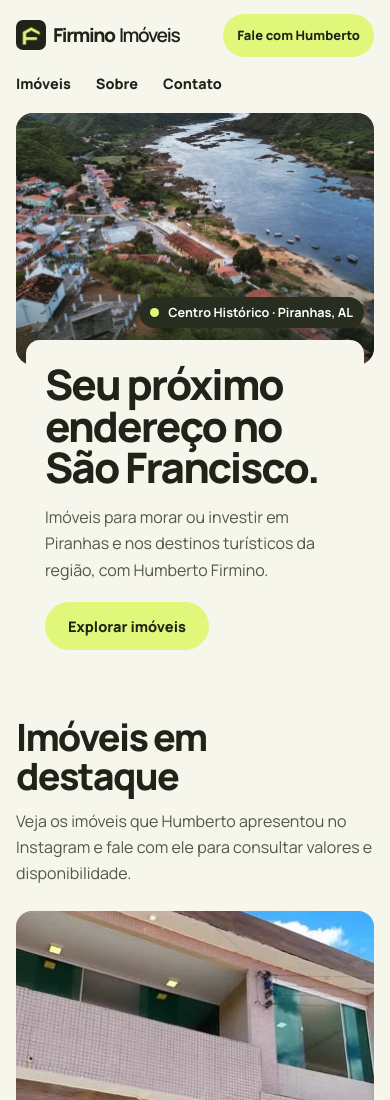
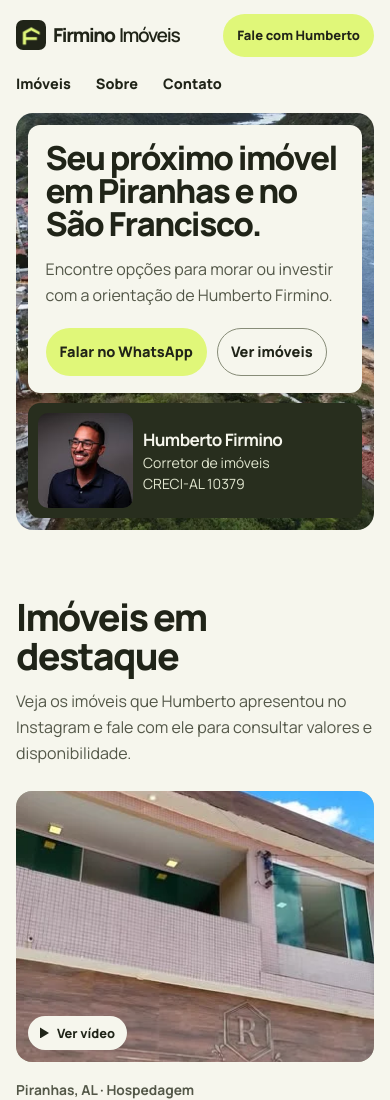
Before and after one commit to Dev-Felipefvs/site-firmino-imoveis, a plain HTML site: page index.html in a window 390 px wide. Shown: the top 1100 px of the page. Drawn offline with Linux system fonts and the light colour scheme.

Commit message:
Prepara site da Firmino Imóveis para publicação
Co-Authored-By: Codex Opus 5.5 <noreply@anthropic.com>

```diff
--- a/index.html
+++ b/index.html
@@ -9,7 +9,9 @@
   <meta property="og:title" content="Firmino Imóveis | Piranhas, Alagoas">
   <meta property="og:description" content="Imóveis em destinos turísticos. Fale com Humberto Firmino, CRECI-AL 10379.">
   <meta property="og:type" content="website">
-  <!-- EDITAR: adicionar canonical, og:url e og:image absolutos na publicação. -->
+  <meta property="og:url" content="https://dev-felipefvs.github.io/site-firmino-imoveis/">
+  <meta property="og:image" content="https://dev-felipefvs.github.io/site-firmino-imoveis/assets/rio.webp">
+  <link rel="canonical" href="https://dev-felipefvs.github.io/site-firmino-imoveis/">
   <link rel="icon" type="image/png" href="assets/favicon.png">
   <link rel="preload" href="assets/manrope.woff2" as="font" type="font/woff2" crossorigin>
   <link rel="stylesheet" href="style.css">
@@ -32,15 +34,23 @@
 
   <main id="conteudo">
     <section class="hero shell" aria-labelledby="titulo">
-      <div class="hero-scene">
-        <img class="hero-photo" src="assets/rio.webp" srcset="assets/rio-mobile.webp 900w, assets/rio.webp 1760w" sizes="93vw" width="1760" height="990" alt="Vista aérea do Centro Histórico de Piranhas, com o casario e o Rio São Francisco" fetchpriority="high">
-        <span class="photo-caption"><span class="location-dot" aria-hidden="true"></span> Centro Histórico · Piranhas, AL</span>
+      <div class="hero-scene" aria-hidden="true"></div>
+      <div class="hero-panel">
+        <h1 id="titulo">Seu próximo imóvel em Piranhas e no São Francisco.</h1>
+        <p>Encontre opções para morar ou investir com a orientação de Humberto Firmino.</p>
+        <div class="hero-actions">
+          <a class="button button-lime" href="https://wa.me/5582987416312" target="_blank" rel="noopener">Falar no WhatsApp</a>
+          <a class="button button-outline" href="#imoveis">Ver imóveis</a>
+        </div>
       </div>
-      <div class="hero-panel">
-        <h1 id="titulo">Seu próximo endereço no São&nbsp;Francisco.</h1>
-        <p>Imóveis para morar ou investir em Piranhas e nos destinos turísticos da região, com Humberto Firmino.</p>
-        <a class="button button-lime" href="#imoveis">Explorar imóveis</a>
-      </div>
+      <figure class="hero-agent">
+        <img src="assets/humberto.jpg" alt="Retrato de Humberto Firmino" width="150" height="150" fetchpriority="high">
+        <figcaption>
+          <strong>Humberto Firmino</strong>
+          <span>Corretor de imóveis</span>
+          <span>CRECI-AL 10379</span>
+        </figcaption>
+      </figure>
     </section>
 
     <section class="inventory wrap" id="imoveis" aria-labelledby="titulo-imoveis">
--- a/style.css
+++ b/style.css
@@ -63,15 +63,42 @@ section[id] { scroll-margin-top: 24px; }
 .button-outline { border-color: #878c78; }
 .button-outline:hover { background: var(--lime); border-color: var(--lime); }
 
-.hero { position: relative; display: grid; grid-template-columns: minmax(0, 43%) minmax(0, 57%); align-items: end; min-height: clamp(550px, 49vw, 720px); }
-.hero-scene { position: absolute; inset: 0; overflow: hidden; border-radius: 24px; background: #6c7961; isolation: isolate; }
-.hero-scene::after { position: absolute; inset: 62% 0 0; z-index: -1; content: ""; background: linear-gradient(transparent, rgb(28 36 25 / .54)); }
-.hero-photo { position: absolute; z-index: -2; height: 100%; object-fit: cover; object-position: center 44%; }
-.photo-caption { position: absolute; right: 24px; bottom: 23px; display: inline-flex; align-items: center; gap: 9px; padding: 9px 13px; border-radius: 100px; color: #fff; background: #272e20; font-weight: 700; font-size: .79rem; }
-.location-dot { width: 9px; height: 9px; border-radius: 50%; background: var(--lime); }
-.hero-panel { z-index: 0; width: calc(100% + 28px); margin: 0 0 24px 24px; padding: clamp(25px, 4.1vw, 63px); border-radius: 18px; background: var(--paper); }
-.hero h1 { font-size: clamp(2.65rem, 5.05vw, 5.65rem); line-height: .99; text-wrap: pretty; }
-.hero p { max-width: 38ch; margin-block: 22px 25px; color: var(--muted); }
+.hero {
+  position: relative;
+  isolation: isolate;
+  display: grid;
+  grid-template-columns: minmax(0, 1.55fr) minmax(250px, .85fr);
+  align-items: end;
+  gap: clamp(16px, 3vw, 42px);
+  min-height: clamp(550px, 48vw, 690px);
+  padding: clamp(20px, 3vw, 42px);
+}
+.hero-scene {
+  position: absolute;
+  inset: 0;
+  z-index: -1;
+  border-radius: 24px;
+  background: #6c7961 url("assets/rio.webp") center 44% / cover;
+}
+.hero-panel { padding: clamp(24px, 3.5vw, 50px); border-radius: 18px; background: var(--paper); }
+.hero h1 { max-width: 14ch; font-size: clamp(2.45rem, 4.85vw, 5.25rem); line-height: .99; text-wrap: pretty; }
+.hero p { max-width: 40ch; margin-block: 20px 24px; color: var(--muted); }
+.hero-actions { display: flex; flex-wrap: wrap; gap: 10px; }
+.hero-agent {
+  justify-self: end;
+  display: grid;
+  gap: 16px;
+  width: min(100%, 260px);
+  padding: 14px;
+  border-radius: 18px;
+  color: var(--paper);
+  background: var(--olive);
+}
+.hero-agent img { width: 100%; aspect-ratio: 1; object-fit: cover; border-radius: 10px; }
+.hero-agent figcaption { padding: 0 4px 5px; }
+.hero-agent strong, .hero-agent span { display: block; }
+.hero-agent strong { font-size: 1.22rem; letter-spacing: -.035em; }
+.hero-agent span { margin-top: 2px; font-size: .88rem; color: #e0e5ce; }
 
 .inventory { padding-block: clamp(74px, 8.3vw, 122px) clamp(65px, 8vw, 112px); }
 .section-head { display: grid; grid-template-columns: 1.45fr 1fr; align-items: end; gap: 24px; margin-bottom: 34px; }
@@ -120,22 +147,21 @@ address a { justify-self: start; }
 .credits summary { cursor: pointer; font-weight: 800; }
 .credits p { margin-top: 8px; }
 
-@media (max-width: 1000px) {
-  .hero { grid-template-columns: minmax(0, 55%) 1fr; }
-  .hero-panel { width: 100%; }
-}
+
 
 @media (max-width: 750px) {
   .header { grid-template-columns: 1fr auto; gap: 4px 14px; min-height: 0; padding-block: 14px 10px; }
   .header nav { grid-column: 1 / -1; grid-row: 2; gap: 25px; padding-top: 3px; }
   .header-contact { min-height: 42px; padding-inline: 13px; font-size: .81rem; }
-  .hero { display: flex; flex-direction: column; min-height: 0; align-items: stretch; }
-  .hero-scene { position: relative; min-height: clamp(252px, 52vw, 400px); border-radius: 17px; }
-  .hero-photo { object-position: center 51%; }
-  .hero-panel { width: auto; margin: -25px 10px 0; padding: 24px 19px 0; border-radius: 14px 14px 0 0; }
-  .hero h1 { font-size: clamp(2.25rem, 10.8vw, 4.5rem); max-width: 12ch; }
+  .hero { grid-template-columns: 1fr; gap: 10px; min-height: 0; padding: 12px; }
+  .hero-scene { border-radius: 17px; background-image: url("assets/rio-mobile.webp"); background-position: center; }
+  .hero-panel { padding: clamp(17px, 4.5vw, 27px); border-radius: 12px; }
+  .hero h1 { font-size: clamp(2rem, 8.5vw, 4rem); }
   .hero p { margin-block: 15px 19px; }
-  .photo-caption { bottom: 37px; right: 10px; padding: 7px 11px; }
+  .hero-actions .button { padding-inline: 13px; }
+  .hero-agent { grid-template-columns: 95px 1fr; align-items: center; gap: 10px; width: 100%; padding: 10px; border-radius: 12px; }
+  .hero-agent strong { font-size: 1.07rem; }
+  .hero-agent figcaption { padding: 0; }
   .inventory { padding-block: 68px; }
   .section-head { grid-template-columns: 1fr; gap: 12px; margin-bottom: 24px; }
   .section-head h2 { text-wrap: pretty; }
```
